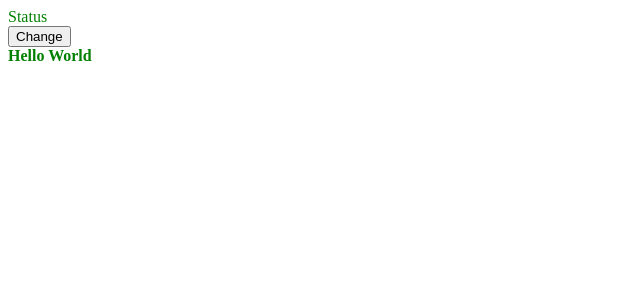
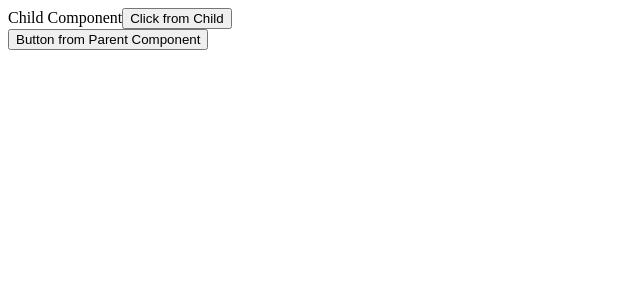
Before and after one commit to chaerulmarwan20/vue-3-basic, a Vue app: page / in a window 1280 px wide. Shown: the top 300 px of the page, without its empty margins (0-640 px from the left). Built offline with nearby package versions, Linux system fonts and the light colour scheme.

Commit message:
emit & ref

```diff
--- a/src/App.vue
+++ b/src/App.vue
@@ -1,29 +1,20 @@
 <template>
-  <div :class="status ? 'success' : 'danger'">Status</div>
-  <button @click="status = !status">Change</button>
-  <div :class="[boldClass, greenClass]">Hello World</div>
+  <child-component ref="childComponent" @child-click="onPress" />
+  <button @click="clickMe">Button from Parent Component</button>
 </template>
 
 <script>
+import ChildComponent from "./components/ChildComponent.vue";
+
 export default {
-  data() {
-    return {
-      status: true,
-      boldClass: "bold",
-      greenClass: "success",
-    };
+  components: { ChildComponent },
+  methods: {
+    onPress(val) {
+      console.log(val);
+    },
+    clickMe() {
+      this.$refs.childComponent.onClick();
+    },
   },
 };
 </script>
-
-<style>
-.success {
-  color: green;
-}
-.danger {
-  color: red;
-}
-.bold {
-  font-weight: 700;
-}
-</style>
--- a/src/components/ChildComponent.vue
+++ b/src/components/ChildComponent.vue
@@ -1,13 +1,19 @@
 <template>
-  <div>{{ text }}</div>
+  <div>
+    <span>Child Component</span>
+    <button @click="onPress">Click from Child</button>
+  </div>
 </template>
 
 <script>
 export default {
-  props: {
-    text: {
-      type: String,
-      default: "Child Component",
+  emits: ["child-click"],
+  methods: {
+    onClick() {
+      console.log("Click Me");
+    },
+    onPress() {
+      this.$emit("child-click", "Value from Child");
     },
   },
 };
```
